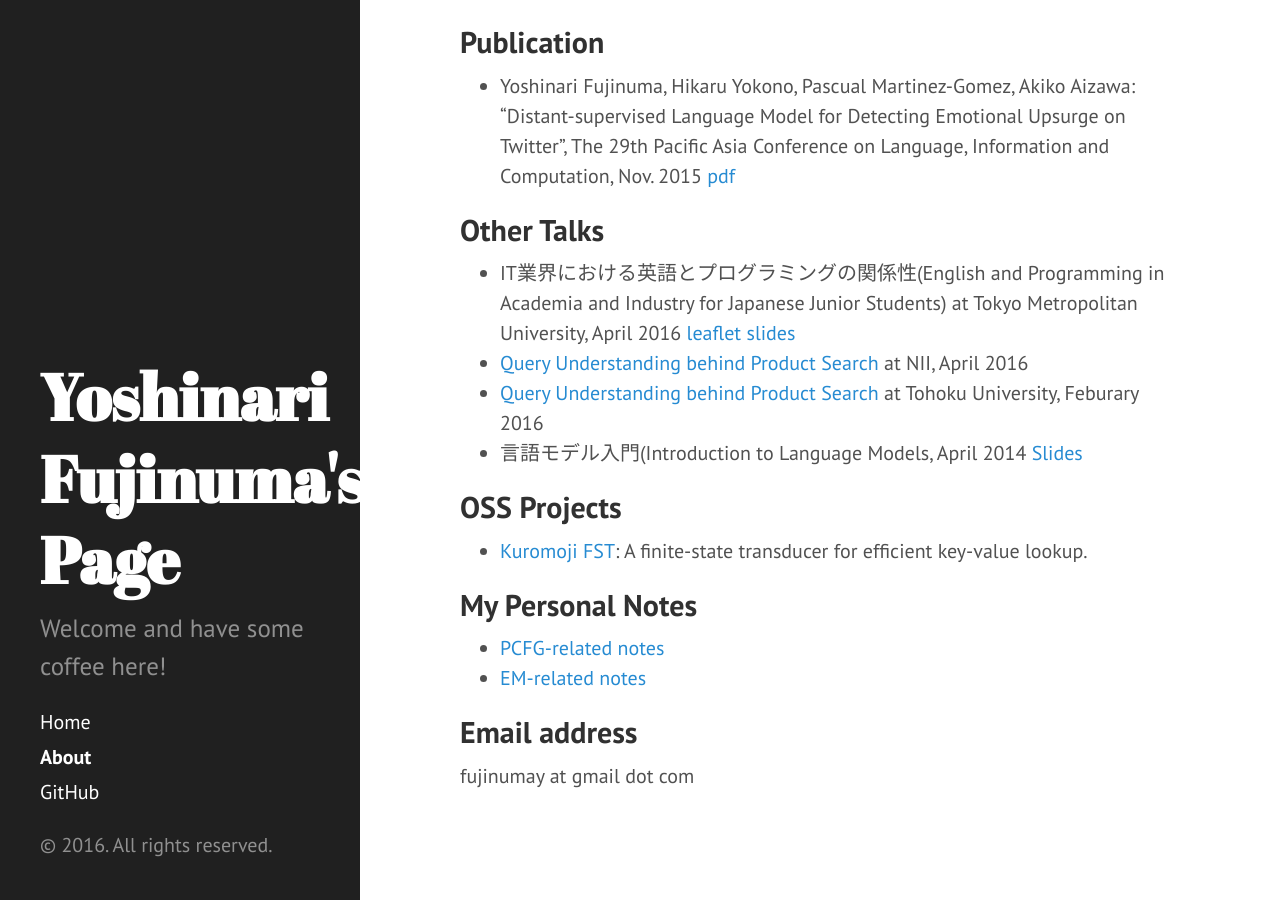
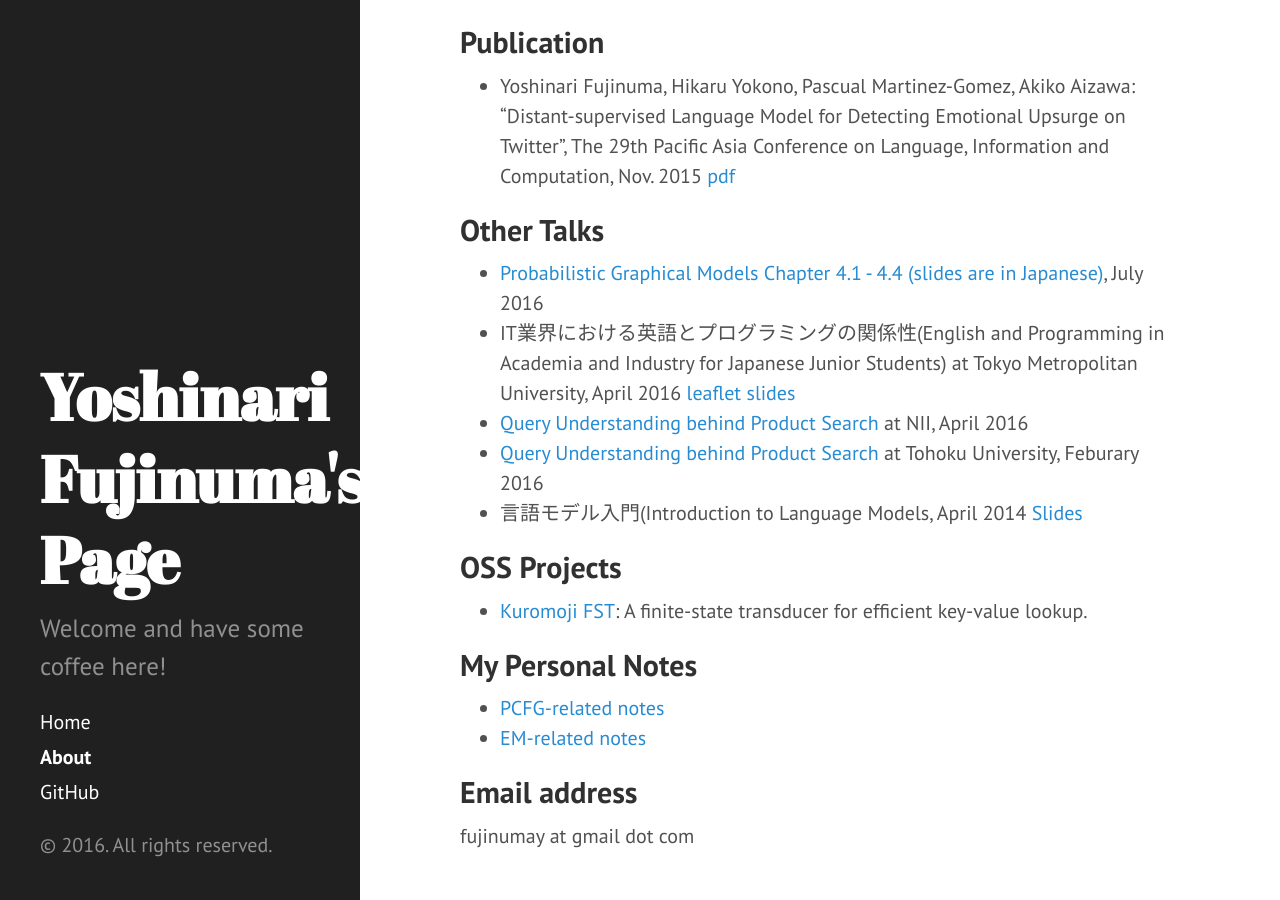
Before and after one commit to akkikiki/akkikiki.github.io, a Jekyll site: the page built from about.md, in a window 1280 px wide and 900 px high, scrolled down 507 px. Built offline with Jekyll 4.4.1, drawn with Linux system fonts in a browser that asks for light colours.

Commit message:
Added PGM slides

```diff
--- a/about.md
+++ b/about.md
@@ -14,6 +14,7 @@ You can find me on [LinkedIn](https://jp.linkedin.com/in/yoshinari-fujinuma-4b61
 * Yoshinari Fujinuma, Hikaru Yokono, Pascual Martinez-Gomez, Akiko Aizawa: “Distant-supervised Language Model for Detecting Emotional Upsurge on Twitter”, The 29th Pacific Asia Conference on Language, Information and Computation, Nov. 2015 [pdf](http://aclweb.org/anthology/Y/Y15/Y15-1056.pdf)
 
 ## Other Talks
+* [Probabilistic Graphical Models Chapter 4.1 - 4.4 (slides are in Japanese)](http://www.slideshare.net/yoshinarifujinuma/pgm-chapter4-firstpartforpublic2-64271462), July 2016
 * IT業界における英語とプログラミングの関係性(English and Programming in Academia and Industry for Japanese Junior Students) at Tokyo Metropolitan University, April 2016 [leaflet](http://www.sd.tmu.ac.jp/extra/download.html?d=assets/files/download/news/ver0_ICTspecial20160426.pdf) [slides](http://www.slideshare.net/yoshinarifujinuma/it-63436578)
 * [Query Understanding behind Product Search](http://www-al.nii.ac.jp/blog/2016-4-1-seminar-talk-by-yoshinari-fujinuma/)  at NII, April 2016
 * [Query Understanding behind Product Search](http://www.cl.ecei.tohoku.ac.jp/index.php?MiCS) at Tohoku University, Feburary 2016
```
